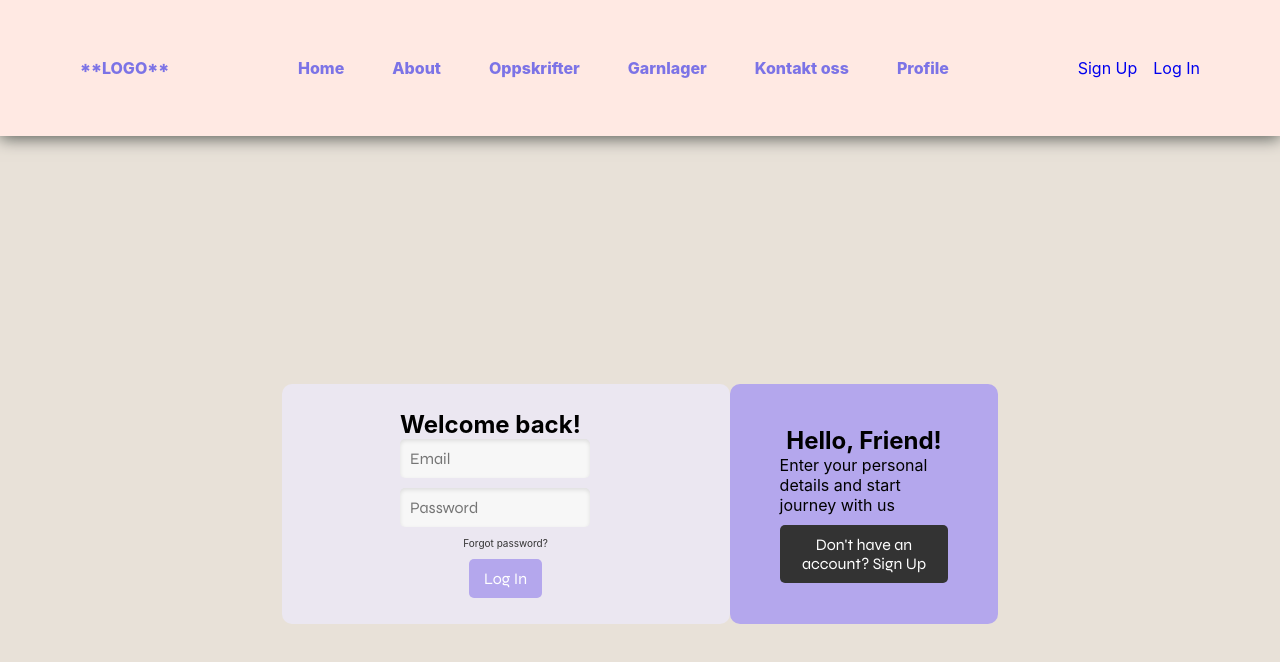
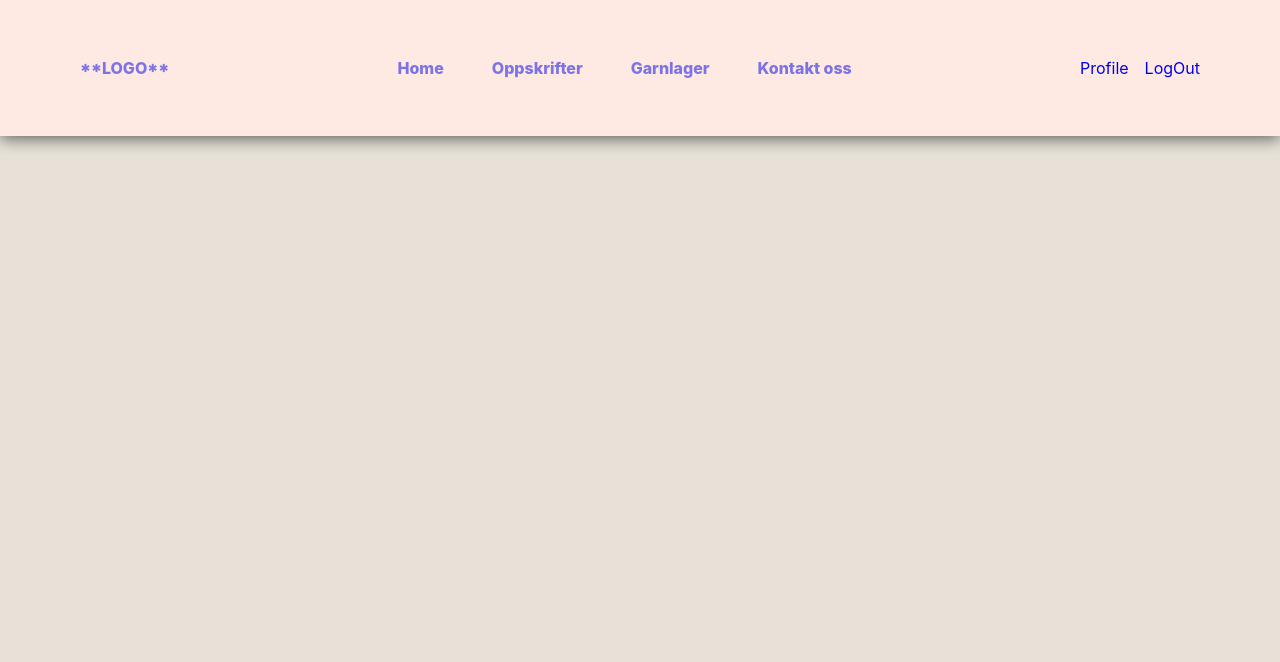
Before and after one commit to uit-inf-2900/Team12, a React (Create React App) app in the folder front/: page /login in a window 1280 px wide. Shown: the top 662 px of the page. Built offline with nearby package versions, Linux system fonts and the light colour scheme.

Commit message:
added so the navbar is different when logged in and not

```diff
--- a/front/src/App.js
+++ b/front/src/App.js
@@ -1,4 +1,4 @@
-import React from 'react';
+import React, { useState } from 'react';
 import { BrowserRouter as Router,  Route, Routes } from "react-router-dom";
 import './App.css';
 
@@ -15,23 +15,37 @@ import Recipes from './pages/RecipeManagement/Recipes';
 
 
 export default function App() {
+
+  // ENDRE DENNE TIL FALSE FOR Å SE HVORDAN DET SER UT NÅR MAN ER LOGGET UT
+  const [isLoggedIn, setIsLoggedIn] = useState(true);
+
+  // Enkel funksjon for å simulere utlogging
+  const handleLogout = () => {
+    setIsLoggedIn(false);
+    localStorage.removeItem('isLoggedIn'); // Oppdater localStorage
+  };
+
   return (
     <Router>
-      {/* Navbar for the css */}
-      <div className="app-container" > {/* New wrapper for Flex layout */}
-        <NavBar />
-        <div className="content-container"> {/* Container for the main content */}
-        {/* Routes for the different pages */}
+      <div className="app-container">
+        <NavBar isLoggedIn={isLoggedIn} handleLogout={handleLogout} />
+        <div className="content-container">
           <Routes>
             <Route path="/" element={<Home />} />
             <Route path="/about" element={<About />} />
-            <Route path="/login" element={<LogIn />} />
-            <Route path="/signup" element={<SignUp />} />
+            {!isLoggedIn ? (
+              <>
+                <Route path="/login" element={<LogIn setIsLoggedIn={setIsLoggedIn} />} />
+                <Route path="/signup" element={<SignUp />} />
+              </>
+            ) : (
+              <>
+                <Route path="/stash" element={<Stash />} />
+                <Route path="/recipes" element={<Recipes />} />
+                {/* <Route path="/profile" element={<Profile />} /> Legg til din profilside her */}
+              </>
+            )}
             <Route path="/reset-password" element={<ResetPassword />} />
-            <Route path="/stash" element={<Stash />} />
-            <Route path="/recipes" element={<Recipes />} />
-            {/* <Route path="/profile" element={<Profile>} /> */}
-            {/* Add more routes as needed */}
           </Routes>
         </div>
       </div>
--- a/front/src/NavBar.js
+++ b/front/src/NavBar.js
@@ -2,24 +2,44 @@ import React from 'react';
 import { NavLink } from "react-router-dom";
 import "./navbar.css";
 
-const NavBar = () => {
+const NavBar = ({ isLoggedIn, handleLogout }) => {
+  isLoggedIn === true;
   return (
     <header className="header" id="header">
       <nav className="nav container">
         <NavLink to="/" className="nav-logo">**LOGO**</NavLink>
         <ul className="nav-list">
           <li className="nav-item"><NavLink to="/" className="nav-link">Home</NavLink></li>
+          {!isLoggedIn && (
+            <>
           <li className="nav-item"><NavLink to="/about" className="nav-link">About</NavLink></li>
+          </>
+          )}
+          {isLoggedIn && (
+            <>
           <li className="nav-item"><NavLink to="/recipes" className="nav-link">Oppskrifter</NavLink></li>
           <li className="nav-item"><NavLink to="/stash" className="nav-link">Garnlager</NavLink></li>
+          </>
+          )}
           <li className="nav-item"><NavLink to="/kontaktoss" className="nav-link">Kontakt oss</NavLink></li>
-          <li className="nav-item"><NavLink to="/profile" className="nav-link">Profile</NavLink></li>
           {/* Add more navigation items */}
         </ul>
+        {isLoggedIn && (
+          <>
+        <div className="nav-items">
+          <NavLink to="/profile" className="nav-action">Profile</NavLink>
+          <NavLink to="/logout" className="nav-action">LogOut</NavLink>
+        </div>
+        </>
+        )}
+        {!isLoggedIn && (
+          <>
         <div className="nav-items">
           <NavLink to="/signup" className="nav-action">Sign Up</NavLink>
           <NavLink to="/login" className="nav-action">Log In</NavLink>
         </div>
+        </>
+        )}
       </nav>
     </header>
   );
--- a/front/src/pages/SignUp_LogIn/LogIn.js
+++ b/front/src/pages/SignUp_LogIn/LogIn.js
@@ -14,6 +14,7 @@ const LogIn = ({ toggleForm, onForgotPasswordClick}) => {
 
     // const [isLoading, setIsLoading] = useState(false);
     // const [apiError, setApiError] = useState('');
+
 
     const onSubmit = (data) => {
         // console.log('Log In Data', data);
```
